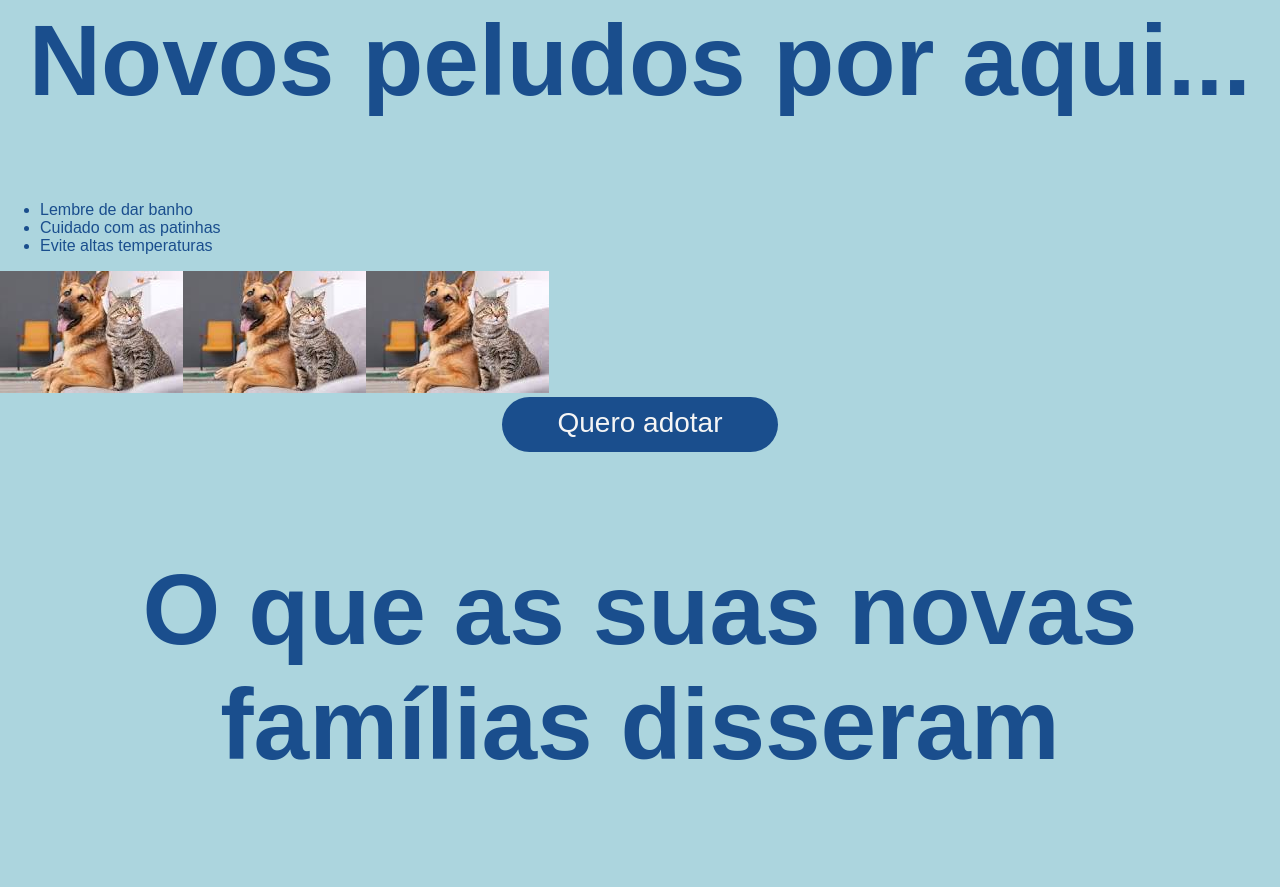
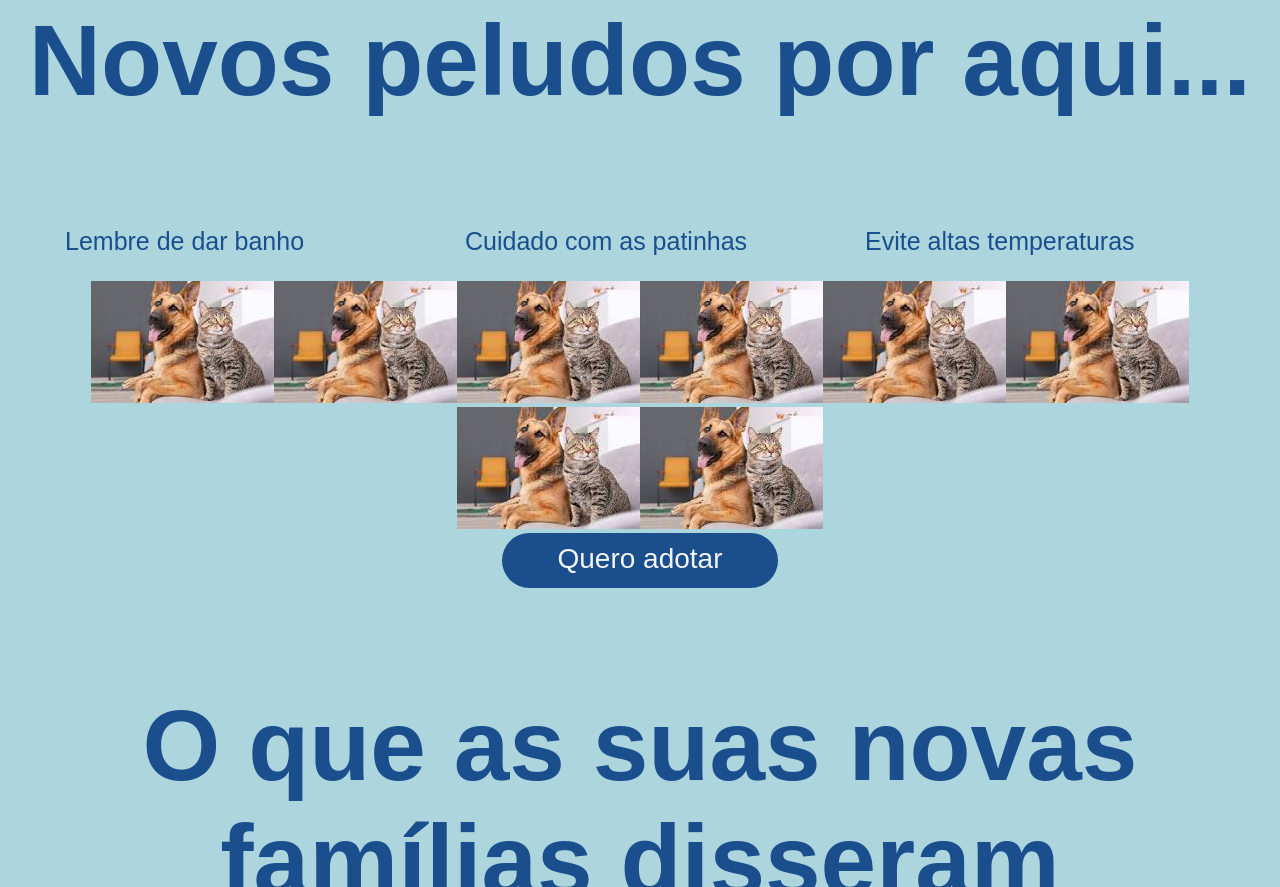
Before and after one commit to EduardoMorais30/PA.pet-friend.frontend, a plain HTML site: page pages/homePage.html in a window 1280 px wide. Shown: the part 1113-2000 px from the top of the page. Drawn offline with Linux system fonts and the light colour scheme.

Commit message:
Descrição: Inclusão de alterações no Body da homePage Data: 03/11/2022 Autor: Eduardo Etapa: 3

```diff
--- a/css/homePage/style.css
+++ b/css/homePage/style.css
@@ -2,6 +2,8 @@
     --header_color: #ACD5DE;
     --text_color: rgb(26, 78, 141);
 }
+
+/*Body */
 
 
 body {
@@ -28,24 +30,16 @@ h3 {
 
 }
 
-/* .flex-imagemDestaque {
-    display: block;
-    width: 100%;
-    margin-left: 20px;
-    margin-right: 20px;
-    align-items: center;
-} */
-
 .flex-imagemDestaque {
     position: relative;
     display: flex;
     justify-content: center;
-
 }
 
 .flex-CachoroeGato {
     display: flex;
 }
+
 .flex-imagemDestaque .btn {
     position: absolute;
     top: 45%;
@@ -53,27 +47,56 @@ h3 {
 }
 
 
-/* .flex-container{
+.flex-containerPets {
     display: flex;
-    flex-direction: column;
-    flex-flow: row wrap;
+    flex-direction: row;
+    background-color: #ACD5DE;
     justify-content: center;
-    align-items: center;
+    align-items: baseline;
+
 }
-@media (max-width: 800px) {
-    .flex-container {
-      flex-direction: row;
+
+
+.flex-containerPets>div {
+    display: flex;
+    background-color: #ACD5DE;
+    width: 350px;
+    margin: 25px;
+    text-align: center;
+    line-height: 30px;
+    font-size: 25px;
+    color: #1A4E8D;
+    font-family: Arial, Helvetica, sans-serif;
+
+}
+
+
+
+
+.conteiner-novosPeludos{
+
+        display: flex;
+        flex-wrap: wrap;
+        background-color: #ACD5DE;
+        justify-content: center;
+        align-items: baseline;
+
     }
-  }
+.container-novosPeludos >div {
+        display: flex;
+        background-color: #ACD5DE;
+        width: 350px;
+        margin: 25px;
+        text-align: center;
+        line-height: 30px;
+}
 
-.flex-container > div {
-    background-color: #f1f1f1;
-    width: 100px;
-    margin: 30px;
-    text-align: center;
-    line-height:100px;
-    font-size: 50px;
-  } */
+
+
+
+
+
+
 
 section div {
     display: inline-block;
@@ -93,11 +116,8 @@ section div p img {
     margin-bottom: 10px;
 }
 
-li {
-    color: #1A4E8D;
-}
-
-button, input {
+button,
+input {
     all: unset;
     cursor: pointer;
     text-align: center;
@@ -127,8 +147,6 @@ button:hover {
     width: 20px;
     color: white;
 }
-
-
 
 
 /*Footer*/
--- a/pages/homePage.html
+++ b/pages/homePage.html
@@ -40,7 +40,7 @@
         <h1>Todo animal de rua merece um lar. Adote! </h1>
 
 
-            <button class ="btn" onclick="location.href = 'cadastroPet.html';">Adotar agora</button>
+        <button class="btn" onclick="location.href = 'cadastroPet.html';">Adotar agora</button>
 
 
         <div>
@@ -50,24 +50,37 @@
     </div>
 
     <div>
-        <button class ="btn" onclick="location.href = 'cadastroPet.html';">Quero adotar</button>
+        <button class="btn" onclick="location.href = 'cadastroPet.html';">Quero adotar</button>
     </div>
 
 
 
     <h2>Novos peludos por aqui...</h2>
 
-    <ul>
-        <li>Lembre de dar banho</li>
-        <li>Cuidado com as patinhas</li>
-        <li>Evite altas temperaturas</li>
-    </ul>
 
-    <img src="/images/homePage/cachorroegato.jpeg" alt=""><img src="/images/homePage/cachorroegato.jpeg" alt=""><img
-        src="/images/homePage/cachorroegato.jpeg" alt="">
+
+    <div class="flex-containerPets">
+        <div>Lembre de dar banho</div>
+        <div>Cuidado com as patinhas</div>
+        <div>Evite altas temperaturas</div>
+    </div>
+
+
+
+<div class="conteiner-novosPeludos">
+    <div><img src="/images/homePage/cachorroegato.jpeg" alt=""></div>
+    <div><img src="/images/homePage/cachorroegato.jpeg" alt=""></div>
+    <div><img src="/images/homePage/cachorroegato.jpeg" alt=""></div>
+    <div><img src="/images/homePage/cachorroegato.jpeg" alt=""></div>
+    <div><img src="/images/homePage/cachorroegato.jpeg" alt=""></div>
+    <div><img src="/images/homePage/cachorroegato.jpeg" alt=""></div>
+    <div><img src="/images/homePage/cachorroegato.jpeg" alt=""></div>
+    <div><img src="/images/homePage/cachorroegato.jpeg" alt=""></div>
+
+</div>
 
     <div>
-        <button class ="btn" onclick="location.href = 'cadastroPet.html';">Quero adotar</button>
+        <button class="btn" onclick="location.href = 'cadastroPet.html';">Quero adotar</button>
     </div>
 
     <h3>O que as suas novas famílias disseram</h3>
@@ -93,7 +106,6 @@
                 agradecer."</p>
             <h5>Jussara Silva, Contagem-MG</h5>
         </div>
-
     </section>
 
 
@@ -126,8 +138,6 @@
     <div id="rodape2">
         <p>© 2022 by Grupo 5 - Eduardo Costa, Jonathan Patrick, Carlos Gabriel , Lucas Dias , Pedro Miranda.</p>
     </div>
-
-
 </body>
 
 </html>
```
